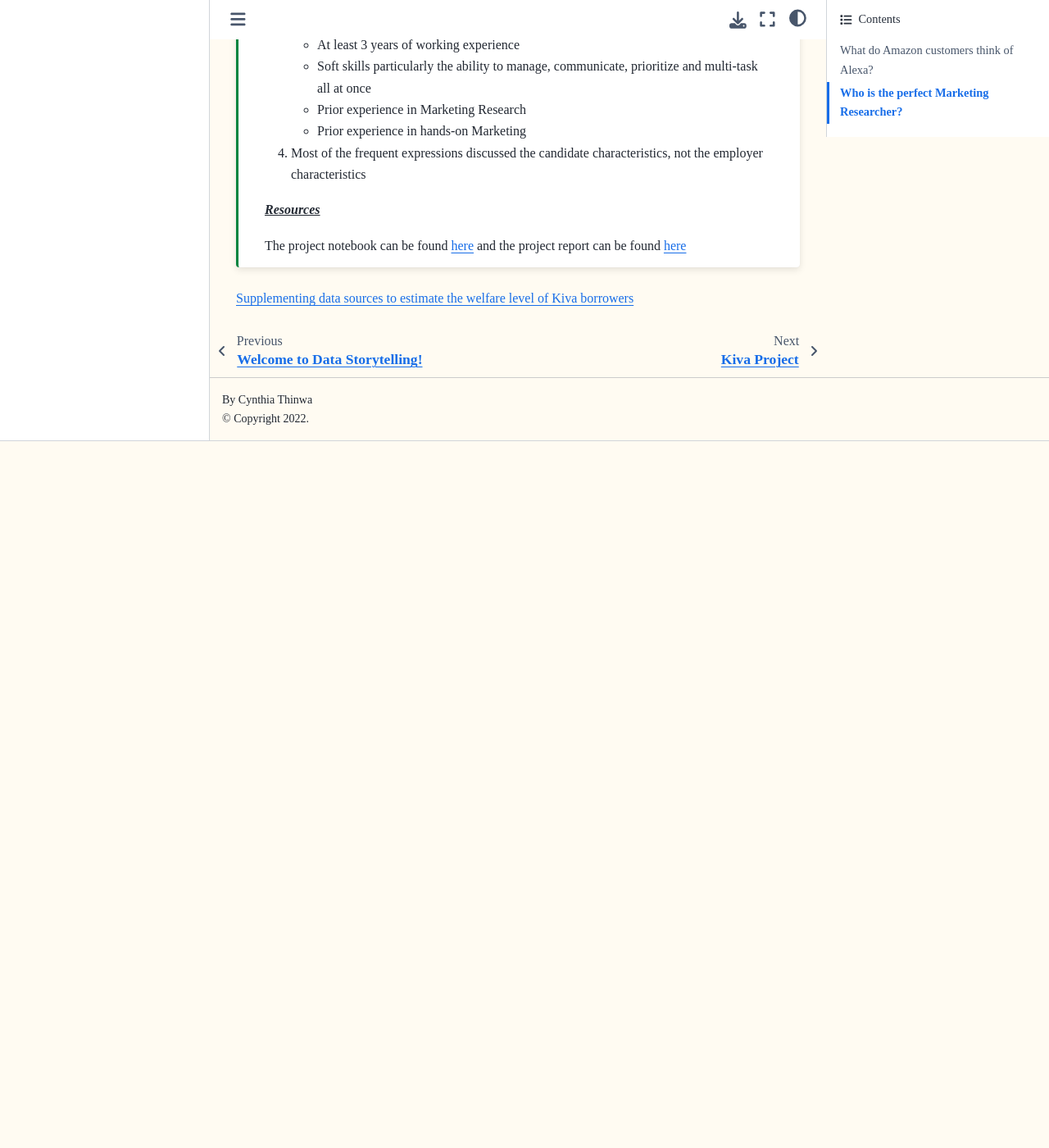
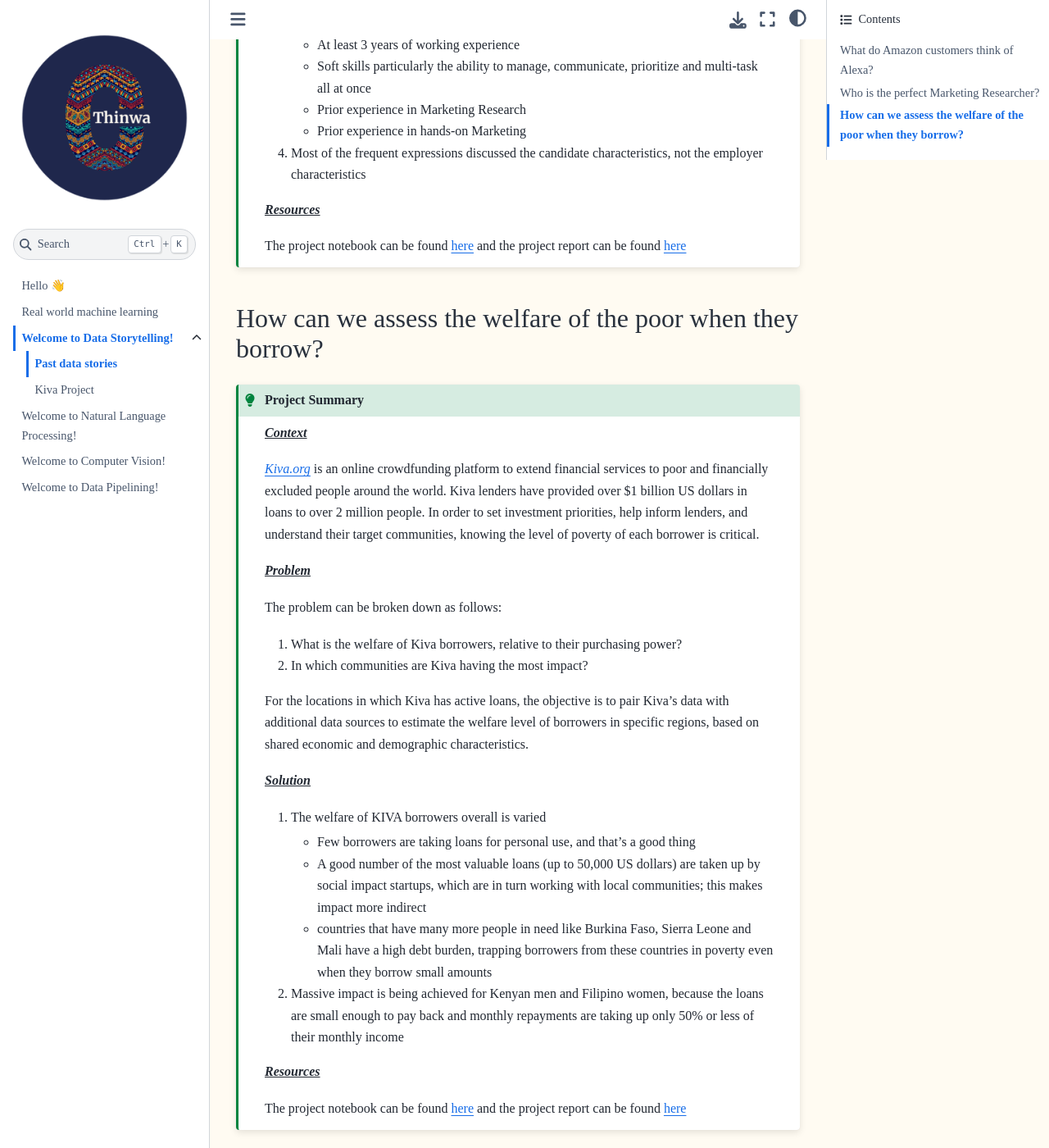
Before and after one commit to CeeThinwa/knowledge-hub, a Jupyter Book: the page built from book/data-storytelling-past-projects.md, in a window 1280 px wide and 1400 px high, scrolled down 1908 px. Shown: the whole window at 82% size. Built offline with Jupyter Book 1.0.4 settings and Sphinx 7.4.7 and the Sphinx Book theme 1.1.4, drawn with Linux system fonts in a browser that asks for light colours; before the commit the page ends 2446 px from its top, so only the background shows below that.

Commit message:
revised content

```diff
--- a/book/data-storytelling-past-projects.md
+++ b/book/data-storytelling-past-projects.md
@@ -73,6 +73,38 @@
 
 :::
 
+## How can we assess the welfare of the poor when they borrow?
+
+:::{admonition} Project Summary
+:class: tip
+<u>_**Context**_</u>
+
+*Kiva.org* is an online crowdfunding platform to extend financial services to poor and financially excluded people around the world. Kiva lenders have provided over $1 billion US dollars in loans to over 2 million people. In order to set investment priorities, help inform lenders, and understand their target communities, knowing the level of poverty of each borrower is critical.
+
+<u>_**Problem**_</u>
+
+The problem can be broken down as follows:
+1. What is the welfare of Kiva borrowers, relative to their purchasing power?
+2. In which communities are Kiva having the most impact?
+
+For the locations in which Kiva has active loans, the objective is to pair Kiva's data with additional data sources to estimate the welfare level of borrowers in specific regions, based on shared economic and demographic characteristics.
+
+<u>_**Solution**_</u>
+
+1. The welfare of KIVA borrowers overall is varied
+    * Few borrowers are taking loans for personal use, and that's a good thing
+    * A good number of the most valuable loans (up to 50,000 US dollars) are taken up by social impact startups, which are in turn working with local communities; this makes impact more indirect
+    * countries that have many more people in need like Burkina Faso, Sierra Leone and Mali have a high debt burden, trapping borrowers from these countries in poverty even when they borrow small amounts
+2. Massive impact is being achieved for Kenyan men and Filipino women, because the loans are small enough to pay back and monthly repayments are taking up only 50% or less of their monthly income
+
+<u>_**Resources**_</u>
+
+The project notebook can be found
+[here](https://github.com/CeeThinwa/Python-Data-Science-Notebooks/blob/master/Amazon_Alexa_Challenge_Revised.ipynb)
+and the project report can be found
+[here](https://drive.google.com/file/d/1UTNIz8CHg2-bXxo5Sb540aXk--q6ZEza/view?usp=sharing)
+
+:::
 
 
 
```
